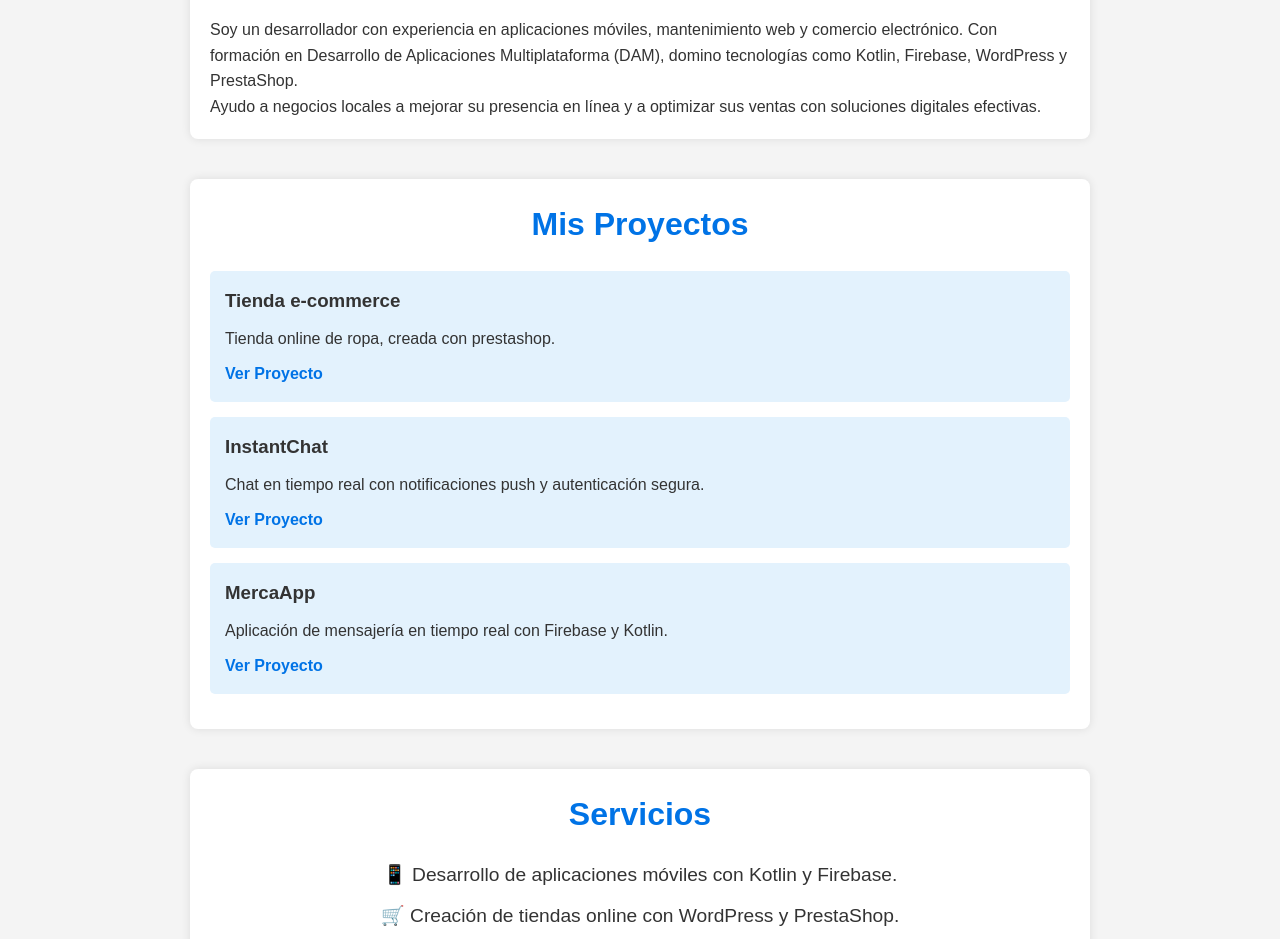
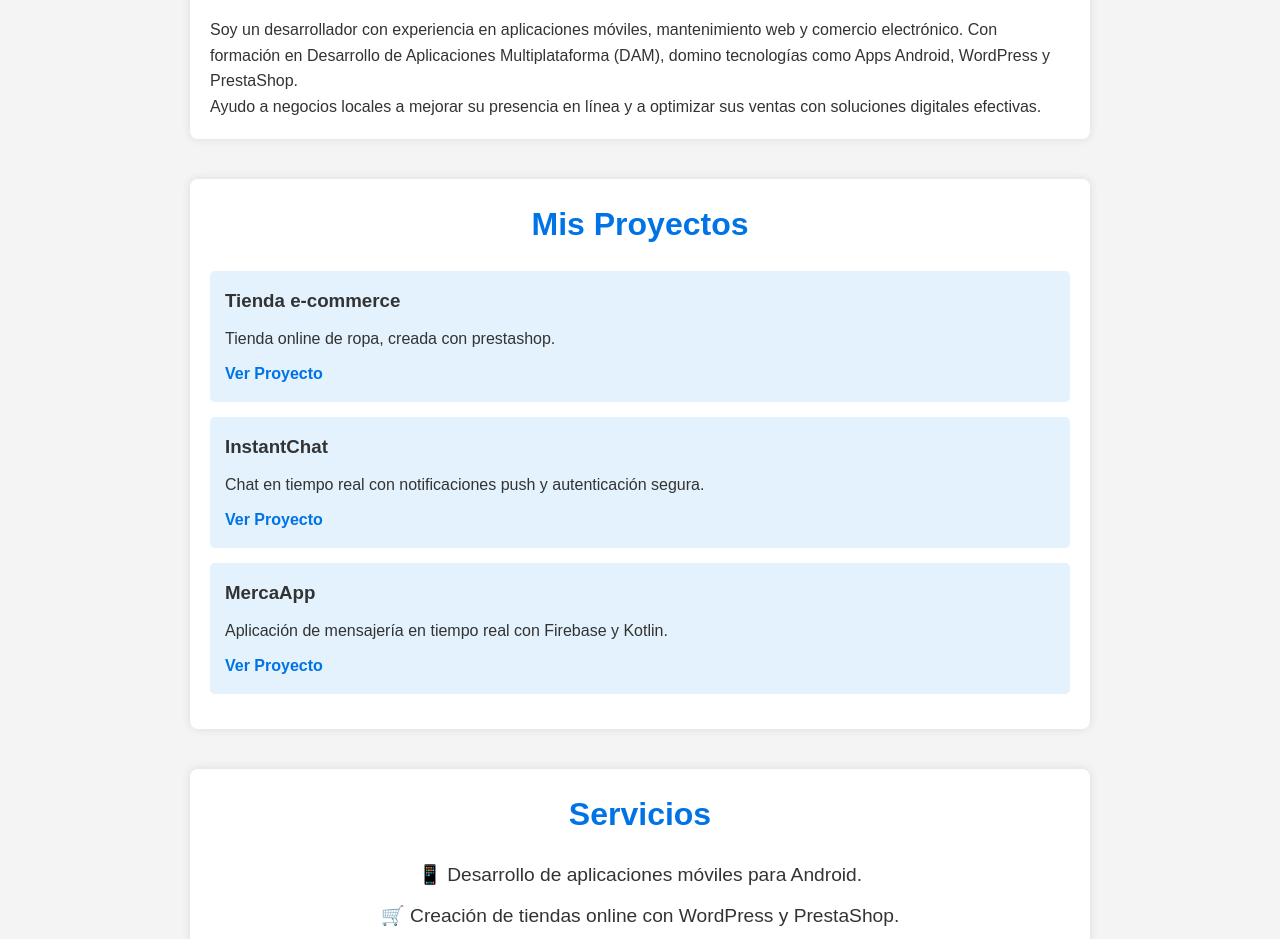
Before and after one commit to muaguirre/portafolio, a plain HTML site: page index.html in a window 1280 px wide. Shown: the part 302-1241 px from the top of the page. Drawn offline with Linux system fonts and the light colour scheme.

Commit message:
Add files via upload

```diff
--- a/index.html
+++ b/index.html
@@ -3,8 +3,8 @@
 <head>
     <meta charset="UTF-8">
     <meta name="viewport" content="width=device-width, initial-scale=1.0">
-    <meta name="description" content="Portafolio de Eric Muñoz Aguirre, desarrollador de software y web especializado en Kotlin, Firebase, WordPress y PrestaShop.">
-    <meta name="keywords" content="Desarrollador de Software, Kotlin, Firebase, WordPress, PrestaShop, eCommerce, Mantenimiento Web, Desarrollo Web">
+    <meta name="description" content="Portafolio de Eric Muñoz Aguirre, desarrollador de software y web especializado en Android Studio, WordPress y PrestaShop.">
+    <meta name="keywords" content="Desarrollador de Software Android basado en Kotlin, WordPress, PrestaShop, eCommerce, Mantenimiento Web, Desarrollo Web">
     <meta name="author" content="Eric Muñoz Aguirre">
     <title>Eric Muñoz Aguirre | Desarrollador de Software y Web</title>
     <link rel="stylesheet" href="style.css">
@@ -23,7 +23,7 @@
 
     <section id="about">
         <h2>Sobre Mí</h2>
-        <p>Soy un desarrollador con experiencia en aplicaciones móviles, mantenimiento web y comercio electrónico. Con formación en Desarrollo de Aplicaciones Multiplataforma (DAM), domino tecnologías como Kotlin, Firebase, WordPress y PrestaShop.</p>
+        <p>Soy un desarrollador con experiencia en aplicaciones móviles, mantenimiento web y comercio electrónico. Con formación en Desarrollo de Aplicaciones Multiplataforma (DAM), domino tecnologías como Apps Android, WordPress y PrestaShop.</p>
         <p>Ayudo a negocios locales a mejorar su presencia en línea y a optimizar sus ventas con soluciones digitales efectivas.</p>
     </section>
 
@@ -49,7 +49,7 @@
     <section id="services">
         <h2>Servicios</h2>
         <ul>
-            <li>📱 Desarrollo de aplicaciones móviles con Kotlin y Firebase.</li>
+            <li>📱 Desarrollo de aplicaciones móviles para Android.</li>
             <li>🛒 Creación de tiendas online con WordPress y PrestaShop.</li>
             <li>🌐 Mantenimiento y optimización de sitios web.</li>
             <li>📈 Desarrollo de páginas web para negocios locales.</li>
```
